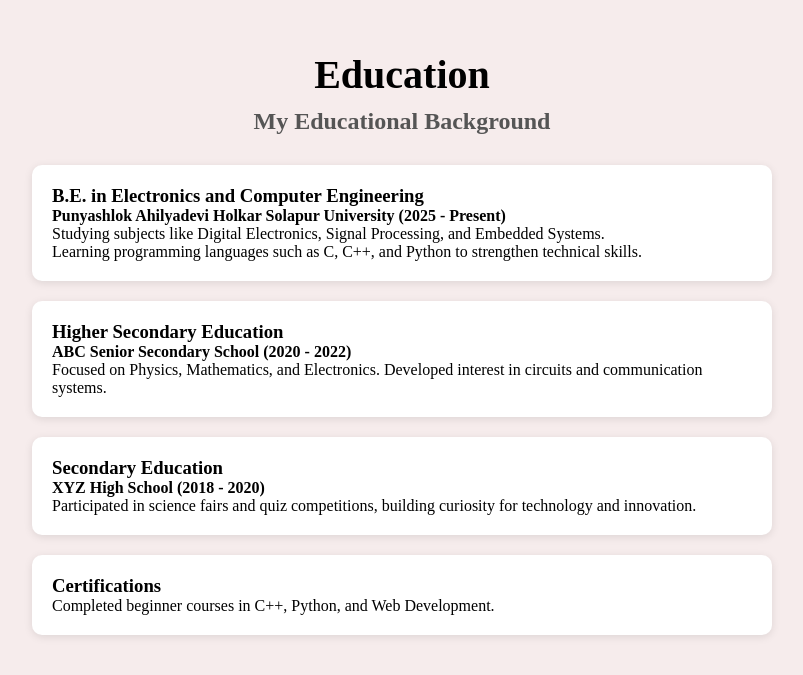
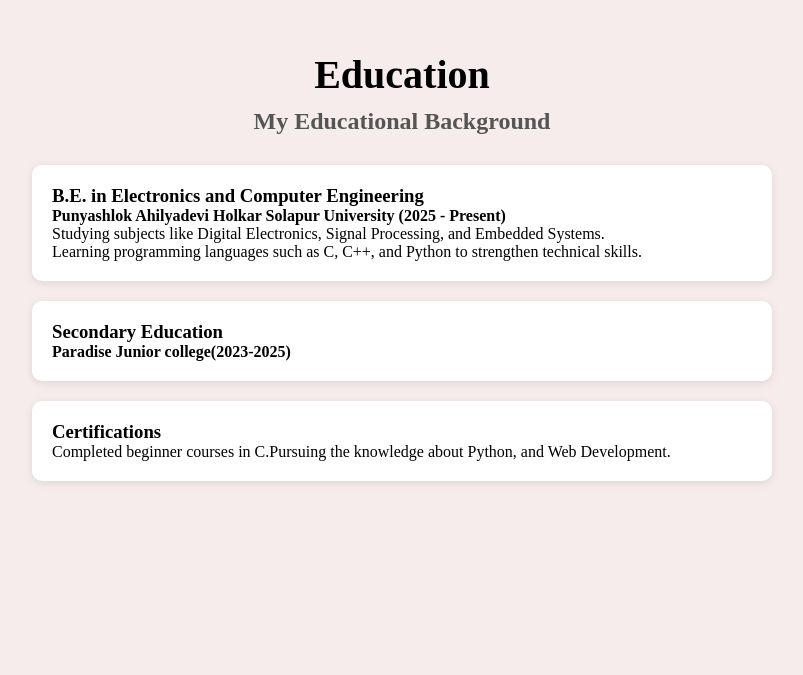
Before and after one commit to sanskarlobhe514-cmd/portfolio, a plain HTML site: page index.html in a window 1280 px wide. Shown: the part 839-1514 px from the top of the page, without its empty margins (238-1041 px from the left). After the commit the page ends 1390 px from the top, so only its background shows below. Drawn offline with Linux system fonts and the light colour scheme.

Commit message:
Update index.html

```diff
--- a/index.html
+++ b/index.html
@@ -46,20 +46,16 @@
             <h4>Punyashlok Ahilyadevi Holkar Solapur University (2025 - Present)</h4>
             <p>Studying subjects like Digital Electronics, Signal Processing, and Embedded Systems. <br> Learning programming languages such as C, C++, and Python to strengthen technical skills.</p>
         </div>
-        <div class="edu-box">
-            <h3>Higher Secondary Education</h3>
-            <h4>ABC Senior Secondary School (2020 - 2022)</h4>
-            <p>Focused on Physics, Mathematics, and Electronics. Developed interest in circuits and communication systems.</p>
-        </div>
+
         <div class="edu-box">
             <h3>Secondary Education</h3>
-            <h4>XYZ High School (2018 - 2020)</h4>
-            <p>Participated in science fairs and quiz competitions, building curiosity for technology and innovation.</p>
+            <h4>Paradise Junior college(2023-2025)</h4>
+
         </div>
 
         <div class="edu-box">
             <h3>Certifications</h3>
-            <p>Completed beginner courses in C++, Python, and Web Development.</p>
+            <p>Completed beginner courses in C.Pursuing the knowledge about Python, and Web Development.</p>
         </div>
     </section>
 </body>
```
